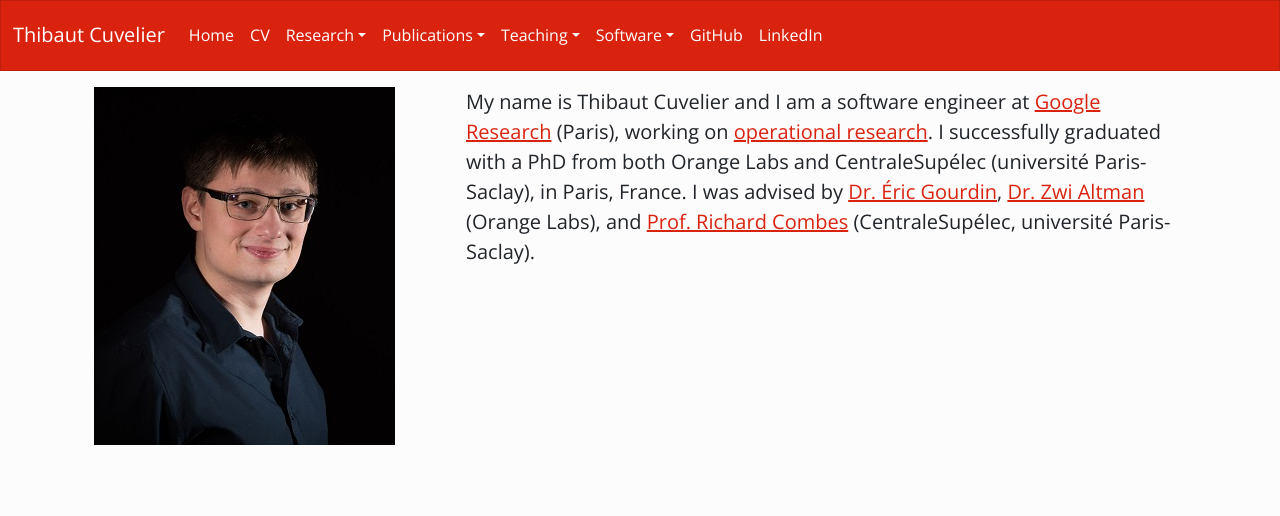
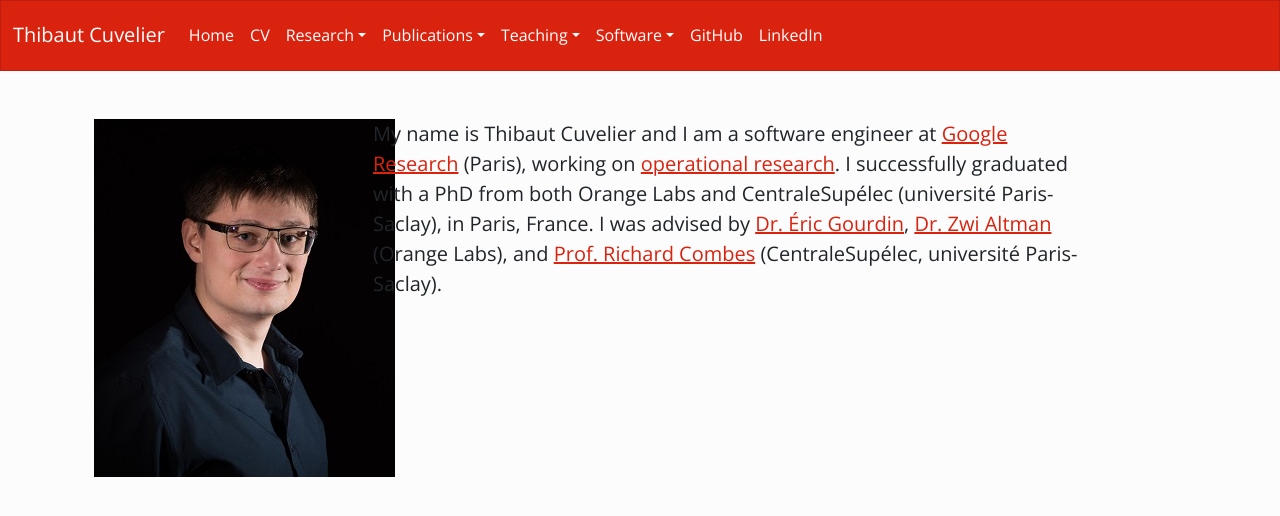
Before and after one commit to dourouc05/dourouc05.github.io, a Jekyll site: the page built from index.md, in a window 1280 px wide. Shown: the top 516 px of the page. Built offline with Jekyll 4.4.1, drawn with Linux system fonts in a browser that asks for light colours; our own code applies the rules of GitHub Pages for plain Markdown files.

Commit message:
A little more breathing.

```diff
--- a/_layouts/default.html
+++ b/_layouts/default.html
@@ -25,7 +25,7 @@
     </style>
   </head>
   <body>
-    <header class="pb-3">
+    <header class="pb-5">
 	  <nav class="navbar navbar-expand-lg bg-primary" data-bs-theme="dark">
 	    <div class="container-fluid">
           <a class="navbar-brand" href="/">Thibaut Cuvelier</a>
--- a/index.md
+++ b/index.md
@@ -5,7 +5,7 @@ title: Thibaut Cuvelier
 <div class="jumbotron">
   <div class="container">
     <div class="row">
-      <div class="col-sm-4 d-sm-none d-md-block" markdown="span">
+      <div class="col-sm-3 d-sm-none d-md-block" markdown="span">
         ![Photo](/images/photo.2018.jpg)
       </div>
       <div class="col-8" markdown="span" style="font-size: 1.25rem">
```
